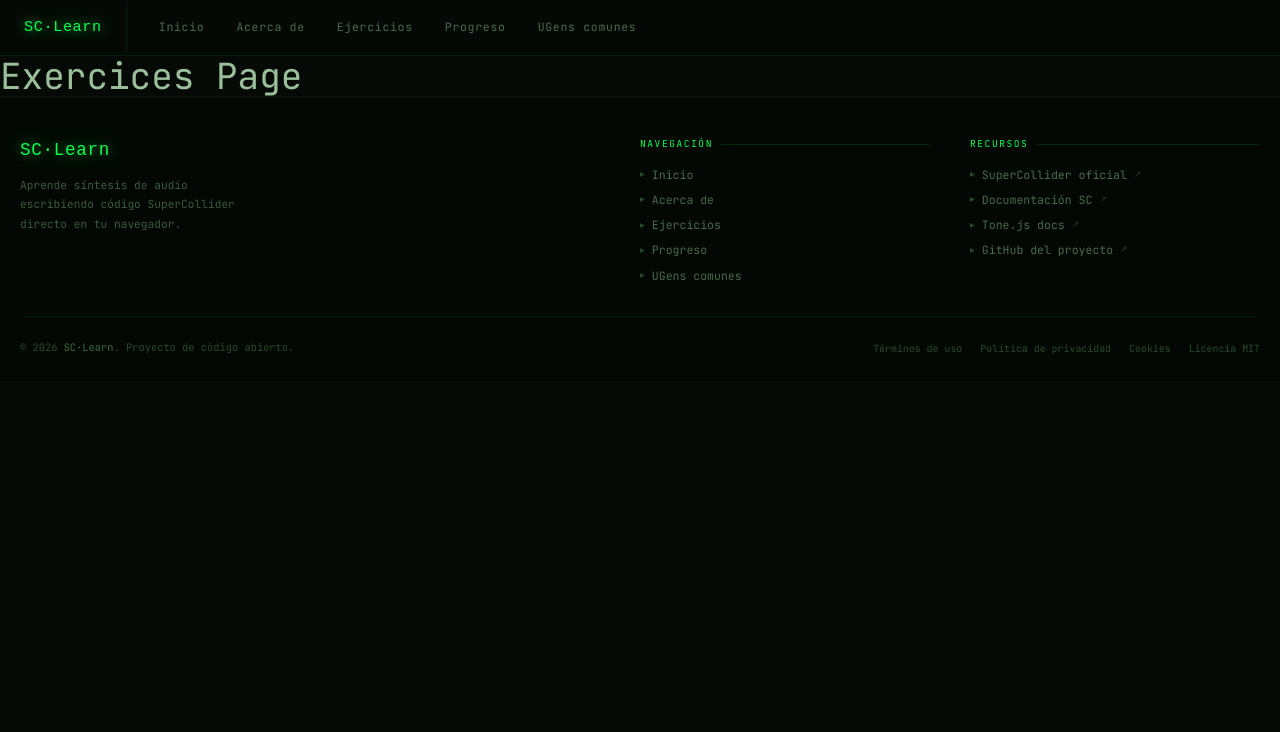
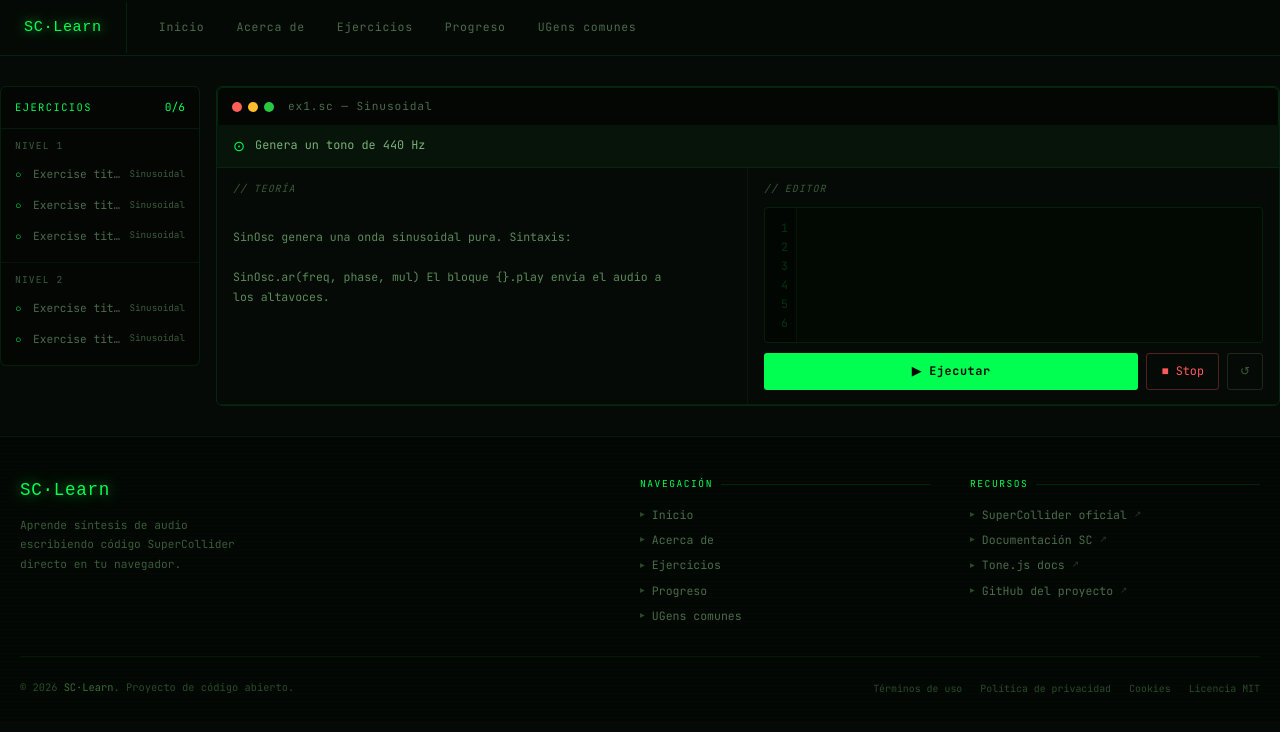
Before and after one commit to jmsanJS/supercollider-learn, a Next.js app: page /exercises in a window 1280 px wide. Shown: the top 732 px of the page. Built offline with nearby package versions, Linux system fonts and the light colour scheme.

Commit message:
feat: create Exercises page structure

```diff
--- /dev/null
+++ b/src/app/exercises/page.module.css
@@ -0,0 +1,355 @@
+.section_wrap {
+  margin: 30px auto;
+  max-width: 1400px;
+  animation: fadeIn 0.2s ease;
+}
+@keyframes fadeIn {
+  from {
+    opacity: 0;
+    transform: translateY(6px);
+  }
+  to {
+    opacity: 1;
+    transform: translateY(0);
+  }
+}
+
+.ex_layout {
+  display: grid;
+  grid-template-columns: 200px 1fr;
+  gap: 16px;
+}
+@media (max-width: 700px) {
+  .ex_layout {
+    grid-template-columns: 1fr;
+  }
+}
+
+.ex_sidebar {
+  border: 1px solid rgba(0, 255, 80, 0.1);
+  border-radius: 6px;
+  background: rgba(0, 0, 0, 0.3);
+  overflow: hidden;
+  height: fit-content;
+}
+
+.sidebar_header {
+  padding: 12px 14px;
+  border-bottom: 1px solid rgba(0, 255, 80, 0.08);
+  display: flex;
+  justify-content: space-between;
+  align-items: center;
+}
+
+.section_label {
+  font-size: 0.65rem;
+  color: #00ff50;
+  text-transform: uppercase;
+  letter-spacing: 0.14em;
+  margin-bottom: 14px;
+}
+
+.ex_count {
+  font-size: 0.7rem;
+  color: #00ff50;
+}
+
+.level_group {
+  padding: 10px 0;
+  border-bottom: 1px solid rgba(0, 255, 80, 0.06);
+}
+.level_group:last-child {
+  border-bottom: none;
+}
+.level_label {
+  font-size: 0.6rem;
+  color: #3a5a3a;
+  text-transform: uppercase;
+  letter-spacing: 0.12em;
+  padding: 0 14px 6px;
+}
+.ex_item {
+  display: flex;
+  align-items: center;
+  gap: 6px;
+  width: 100%;
+  padding: 7px 14px;
+  background: none;
+  border: none;
+  font-family: "JetBrains Mono", monospace;
+  font-size: 0.7rem;
+  color: #4a6a4a;
+  cursor: pointer;
+  text-align: left;
+  transition: all 0.1s;
+}
+.ex_item:hover {
+  background: rgba(0, 255, 80, 0.04);
+  color: #7ab07a;
+}
+.ex_item.active {
+  background: rgba(0, 255, 80, 0.07);
+  color: #c8ffc8;
+}
+.ex_item.done {
+  color: #4a8a4a;
+}
+.ex_check {
+  font-size: 0.65rem;
+  color: #00ff50;
+  min-width: 12px;
+}
+.ex_name {
+  flex: 1;
+  overflow: hidden;
+  text-overflow: ellipsis;
+  white-space: nowrap;
+}
+.ex_tag {
+  font-size: 0.58rem;
+  color: #3a5a3a;
+  white-space: nowrap;
+}
+
+.ex_main {
+  border: 1px solid rgba(0, 255, 80, 0.12);
+  border-radius: 6px;
+  overflow: hidden;
+}
+
+.terminal_header {
+  display: flex;
+  align-items: center;
+  gap: 6px;
+  background: rgba(0, 0, 0, 0.4);
+  border: 1px solid rgba(0, 255, 80, 0.12);
+  border-bottom: none;
+  border-radius: 6px 6px 0 0;
+  padding: 10px 14px;
+}
+
+.th_dot {
+  width: 10px;
+  height: 10px;
+  border-radius: 50%;
+}
+
+.th_dot.r {
+  background: #ff5f57;
+}
+
+.th_dot.y {
+  background: #ffbd2e;
+}
+
+.th_dot.g {
+  background: #28c840;
+}
+
+.th_title {
+  margin-left: 8px;
+  font-size: 0.7rem;
+  color: #4a6a4a;
+  letter-spacing: 0.08em;
+}
+
+.ex_goal_bar {
+  display: flex;
+  align-items: center;
+  gap: 10px;
+  padding: 10px 16px;
+  background: rgba(0, 255, 80, 0.04);
+  border-bottom: 1px solid rgba(0, 255, 80, 0.08);
+  font-size: 0.74rem;
+  color: #7ab07a;
+}
+
+.goal_sym {
+  color: #00ff50;
+  font-size: 0.9rem;
+}
+
+.ex_body {
+  display: grid;
+  grid-template-columns: 1fr 1fr;
+  gap: 0;
+  border-bottom: 1px solid rgba(0, 255, 80, 0.08);
+}
+@media (max-width: 800px) {
+  .ex_body {
+    grid-template-columns: 1fr;
+  }
+}
+
+.theory_pane,
+.editor_pane {
+  padding: 14px 16px;
+  border-right: 1px solid rgba(0, 255, 80, 0.06);
+}
+
+.editor_pane {
+  border-right: none;
+}
+
+.pane_label {
+  font-size: 0.62rem;
+  color: #3a5a3a;
+  text-transform: uppercase;
+  letter-spacing: 0.1em;
+  margin-bottom: 10px;
+  font-style: italic;
+}
+
+.theory_pre {
+  font-size: 0.72rem;
+  color: #5a8a5a;
+  line-height: 1.75;
+  white-space: pre-wrap;
+  font-family: "JetBrains Mono", monospace;
+}
+
+.editor_wrap {
+  display: flex;
+  background: #020802;
+  border: 1px solid rgba(0, 255, 80, 0.1);
+  border-radius: 4px;
+  overflow: hidden;
+  min-height: 130px;
+  font-size: 0.76rem;
+  line-height: 1.65;
+}
+
+.line_nums {
+  padding: 10px 8px;
+  text-align: right;
+  color: rgba(0, 255, 80, 0.18);
+  border-right: 1px solid rgba(0, 255, 80, 0.06);
+  background: rgba(0, 0, 0, 0.2);
+  user-select: none;
+  min-width: 32px;
+  font-size: 0.72rem;
+  line-height: 1.65;
+}
+
+.editor_inner {
+  position: relative;
+  flex: 1;
+}
+
+.hl_layer {
+  position: absolute;
+  inset: 0;
+  padding: 10px 12px;
+  pointer-events: none;
+  white-space: pre;
+  overflow: auto;
+  font-family: "JetBrains Mono", monospace;
+  font-size: 0.76rem;
+  line-height: 1.65;
+  color: #5a8a5a;
+}
+
+.code_ta {
+  position: absolute;
+  inset: 0;
+  width: 100%;
+  height: 100%;
+  background: transparent;
+  color: transparent;
+  caret-color: #00ff50;
+  font-family: "JetBrains Mono", monospace;
+  font-size: 0.76rem;
+  line-height: 1.65;
+  padding: 10px 12px;
+  border: none;
+  outline: none;
+  resize: none;
+  white-space: pre;
+  tab-size: 2;
+}
+
+.c_comment {
+  color: #2a4a2a;
+  font-style: italic;
+}
+
+.c_ugen {
+  color: #7dd3c0;
+}
+
+.c_method {
+  color: #7ab0ff;
+}
+
+.c_num {
+  color: #f0a070;
+}
+
+.c_brace {
+  color: #88ddff;
+}
+
+.ex_controls {
+  display: flex;
+  gap: 8px;
+  margin-top: 10px;
+}
+
+.btn_run {
+  flex: 1;
+  padding: 9px 16px;
+  background: #00ff50;
+  color: #020802;
+  border: none;
+  border-radius: 3px;
+  font-family: "JetBrains Mono", monospace;
+  font-size: 0.74rem;
+  font-weight: 700;
+  cursor: pointer;
+  transition: all 0.15s;
+  letter-spacing: 0.05em;
+}
+
+.btn_run:hover {
+  background: #33ff70;
+  box-shadow: 0 0 18px rgba(0, 255, 80, 0.4);
+}
+
+.btn_run:disabled {
+  opacity: 0.35;
+  cursor: not-allowed;
+}
+
+.btn_stop {
+  padding: 9px 14px;
+  background: transparent;
+  color: #ff5a5a;
+  border: 1px solid rgba(255, 90, 90, 0.3);
+  border-radius: 3px;
+  font-family: "JetBrains Mono", monospace;
+  font-size: 0.74rem;
+  cursor: pointer;
+  transition: all 0.15s;
+}
+
+.btn_stop:hover {
+  background: rgba(255, 90, 90, 0.08);
+  border-color: #ff5a5a;
+}
+
+.btn_reset {
+  padding: 9px 12px;
+  background: transparent;
+  color: #3a5a3a;
+  border: 1px solid rgba(58, 90, 58, 0.4);
+  border-radius: 3px;
+  font-family: "JetBrains Mono", monospace;
+  font-size: 0.74rem;
+  cursor: pointer;
+  transition: all 0.15s;
+}
+
+.btn_reset:hover {
+  color: #7ab07a;
+  border-color: rgba(122, 176, 122, 0.4);
+}
--- a/src/app/exercises/page.tsx
+++ b/src/app/exercises/page.tsx
@@ -1,4 +1,6 @@
 import { Metadata } from "next";
+import styles from "./page.module.css";
+import { getTotalExercises } from "@/lib/exercises";
 
 export const metadata: Metadata = {
   title: "Ejercicios",
@@ -6,10 +8,106 @@ export const metadata: Metadata = {
     "Ejercicios interactivos y progresivos para entender cómo programar en SuperCollider.",
 };
 
-export default function Page() {
+export default function ExercisesPage() {
+  const totalExercises = getTotalExercises();
+
   return (
-    <div>
-      <h1 className="text-4xl">Exercices Page</h1>
+    <div className={styles.section_wrap}>
+      <div className={styles.ex_layout}>
+        {/* Sidebar */}
+        <aside className={styles.ex_sidebar}>
+          <div className={styles.sidebar_header}>
+            <span className={styles.section_label} style={{ marginBottom: 0 }}>
+              Ejercicios
+            </span>
+            <span className={styles.ex_count}>0/{totalExercises}</span>
+          </div>
+
+          <div className={styles.level_group}>
+            <div className={styles.level_label}>Nivel 1</div>
+            <button className={styles.ex_item}>
+              <span className={styles.ex_check}>○</span>
+              <span className={styles.ex_name}>Exercise title</span>
+              <span className={styles.ex_tag}>Sinusoidal</span>
+            </button>
+            <button className={styles.ex_item}>
+              <span className={styles.ex_check}>○</span>
+              <span className={styles.ex_name}>Exercise title</span>
+              <span className={styles.ex_tag}>Sinusoidal</span>
+            </button>
+            <button className={styles.ex_item}>
+              <span className={styles.ex_check}>○</span>
+              <span className={styles.ex_name}>Exercise title</span>
+              <span className={styles.ex_tag}>Sinusoidal</span>
+            </button>
+          </div>
+          <div className={styles.level_group}>
+            <div className={styles.level_label}>Nivel 2</div>
+            <button className={styles.ex_item}>
+              <span className={styles.ex_check}>○</span>
+              <span className={styles.ex_name}>Exercise title</span>
+              <span className={styles.ex_tag}>Sinusoidal</span>
+            </button>
+            <button className={styles.ex_item}>
+              <span className={styles.ex_check}>○</span>
+              <span className={styles.ex_name}>Exercise title</span>
+              <span className={styles.ex_tag}>Sinusoidal</span>
+            </button>
+          </div>
+        </aside>
+
+        {/* Main editor */}
+        <div className={styles.ex_main}>
+          <div className={styles.terminal_header}>
+            <span className={`${styles.th_dot} ${styles.r}`} />
+            <span className={`${styles.th_dot} ${styles.y}`} />
+            <span className={`${styles.th_dot} ${styles.g}`} />
+            <span className={styles.th_title}>ex1.sc — Sinusoidal</span>
+          </div>
+
+          <div className={styles.ex_goal_bar}>
+            <span className={styles.goal_sym}>⊙</span>
+            <span className={styles.goal_text}>Genera un tono de 440 Hz</span>
+          </div>
+
+          <div className={styles.ex_body}>
+            <div className={styles.theory_pane}>
+              <div className={styles.pane_label}>// teoría</div>
+              <pre className={styles.theory_pre}>
+                {`
+SinOsc genera una onda sinusoidal pura. Sintaxis: \n
+SinOsc.ar(freq, phase, mul) El bloque {}.play envía el audio a
+los altavoces.
+                `}
+              </pre>
+            </div>
+
+            <div className={styles.editor_pane}>
+              <div className={styles.pane_label}>// editor</div>
+              <div className={styles.editor_wrap}>
+                <div className={styles.line_nums}>
+                  <div>1</div>
+                  <div>2</div>
+                  <div>3</div>
+                  <div>4</div>
+                  <div>5</div>
+                  <div>6</div>
+                </div>
+                <div className={styles.editor_inner}>
+                  <div className={styles.hl_layer} />
+                  <textarea className={styles.code_ta} />
+                </div>
+              </div>
+
+              <div className={styles.ex_controls}>
+                <button className={styles.btn_run}>▶ Ejecutar</button>
+                <button className={styles.btn_stop}>■ Stop</button>
+                <button className={styles.btn_reset}>↺</button>
+              </div>
+            </div>
+          </div>
+        </div>
+      </div>
     </div>
   );
 }
```
